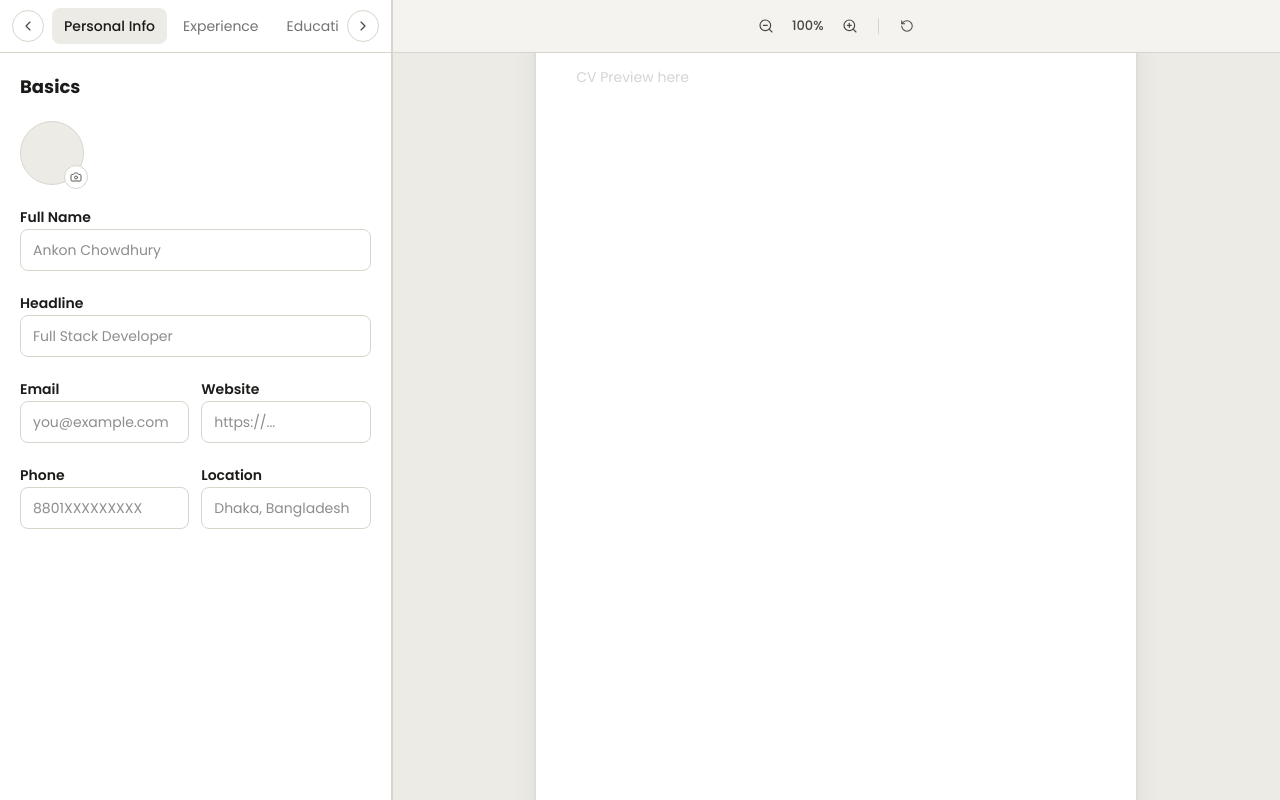
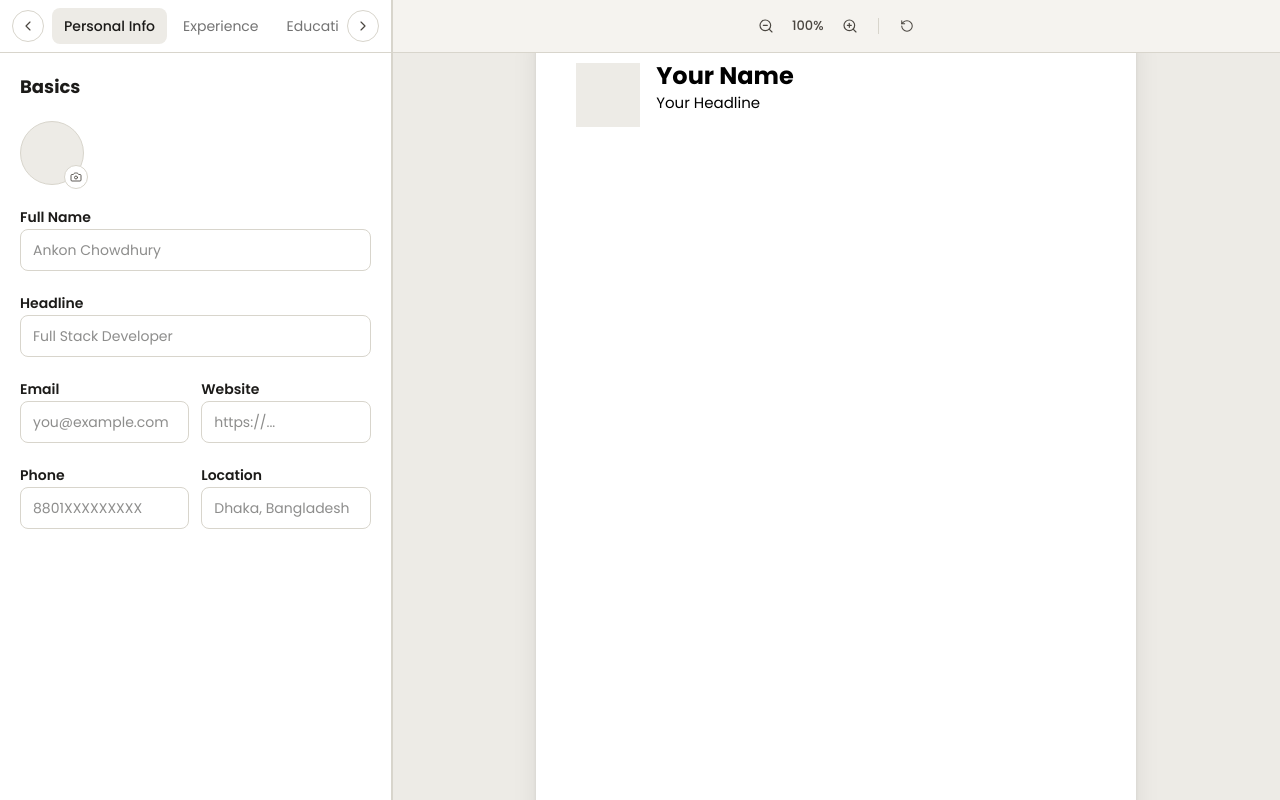
Before and after one commit to AnkonChy/career-forge-client, a Next.js app: page /cv-builder in a window 1280 px wide. Built offline with nearby package versions, Linux system fonts and the light colour scheme.

Commit message:
data showed in cv preview

```diff
--- a/components/cv-builder/CVBuilder.tsx
+++ b/components/cv-builder/CVBuilder.tsx
@@ -11,8 +11,10 @@ import {
   ZoomOut,
   RotateCcw,
 } from "lucide-react";
+import { FiMapPin, FiPhone, FiMail, FiExternalLink } from "react-icons/fi";
 import { TabSlider } from "./SectionTab";
 import { BasicsForm, defaultBasicsData } from "./BasicForm";
+import { FaLink } from "react-icons/fa6";
 
 const SECTIONS = [
   { icon: User, label: "Personal Info" },
@@ -30,7 +32,7 @@ export function CVBuilder() {
 
   const handleBasicsChange = (
     field: keyof typeof basicsData,
-    value: string
+    value: string,
   ) => {
     setBasicsData((prev) => ({ ...prev, [field]: value }));
   };
@@ -241,8 +243,77 @@ export function CVBuilder() {
               className="select-none"
             >
               <div className="w-[600px] min-h-[800px] bg-white shadow-[0_1px_3px_rgba(0,0,0,0.08),0_8px_24px_rgba(0,0,0,0.08)]">
-                <div className="p-10">
-                  <p className="text-neutral-300 text-sm">CV Preview here</p>
+                <div className="px-10 py-9">
+                  {/* Header */}
+                  <div className="flex items-start gap-4">
+                    {/* Profile Image */}
+                    <div className="w-16 h-16 shrink-0">
+                      {basicsData.avatar ? (
+                        <img
+                          src={basicsData.avatar}
+                          alt="Profile"
+                          className="w-full h-full object-cover"
+                        />
+                      ) : (
+                        <div className="w-full h-full bg-[#EDEBE6]" />
+                      )}
+                    </div>
+
+                    {/* Right Side */}
+                    <div className="flex-1 min-w-0">
+                      {/* Name */}
+                      <h1 className="text-[24px] leading-[1.1] font-bold text-black">
+                        {basicsData.fullName || "Your Name"}
+                      </h1>
+
+                      {/* Headline */}
+                      <p className="mt-1 text-[15px] leading-5 text-black">
+                        {basicsData.headline || "Your Headline"}
+                      </p>
+
+                      {/* Contact Row */}
+                      <div className="mt-2 flex flex-wrap items-center gap-x-2 text-[12px] leading-4 text-black">
+                        {basicsData.location && (
+                          <span className="flex items-center gap-1">
+                            <FiMapPin size={12} />
+                            <span>{basicsData.location}</span>
+                          </span>
+                        )}
+
+                        {basicsData.location && basicsData.phone && (
+                          <span className="text-neutral-400">|</span>
+                        )}
+
+                        {basicsData.phone && (
+                          <span className="flex items-center gap-1">
+                            <FiPhone size={12} />
+                            <span>{basicsData.phone}</span>
+                          </span>
+                        )}
+
+                        {basicsData.phone && basicsData.email && (
+                          <span className="text-neutral-400">|</span>
+                        )}
+
+                        {basicsData.email && (
+                          <span className="flex items-center gap-1">
+                            <FiMail size={12} />
+                            <span>{basicsData.email}</span>
+                          </span>
+                        )}
+                      </div>
+
+                      {/* Website */}
+                      {basicsData.website && (
+                        <div className="mt-1 flex items-center gap-1 text-[12px] leading-4 text-black">
+                          <FaLink size={12} />
+                          <span className="underline">
+                            {basicsData.website}
+                          </span>
+                        </div>
+                      )}
+                    </div>
+                  </div>
                 </div>
               </div>
             </div>
```
